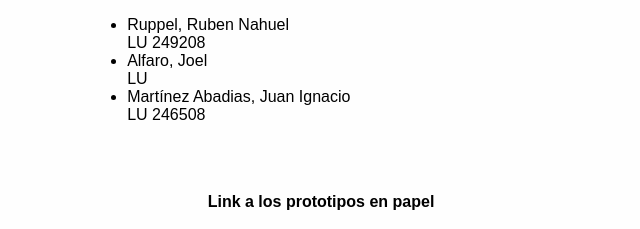
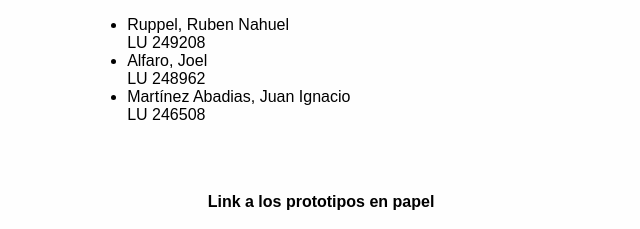
Before and after one commit to jimartinezabadias/Grupo10-Interfaces, a plain HTML site: page index.html in a window 1280 px wide. Shown: the part 242-471 px from the top of the page, 319-959 px from the left. Drawn offline with Linux system fonts and the light colour scheme.

Commit message:
Update index.html

```diff
--- a/index.html
+++ b/index.html
@@ -30,7 +30,7 @@
                             Alfaro, Joel
                         </div>
                         <div>
-                            LU
+                            LU 248962
                         </div>
                     </li>
                     <li>
```
